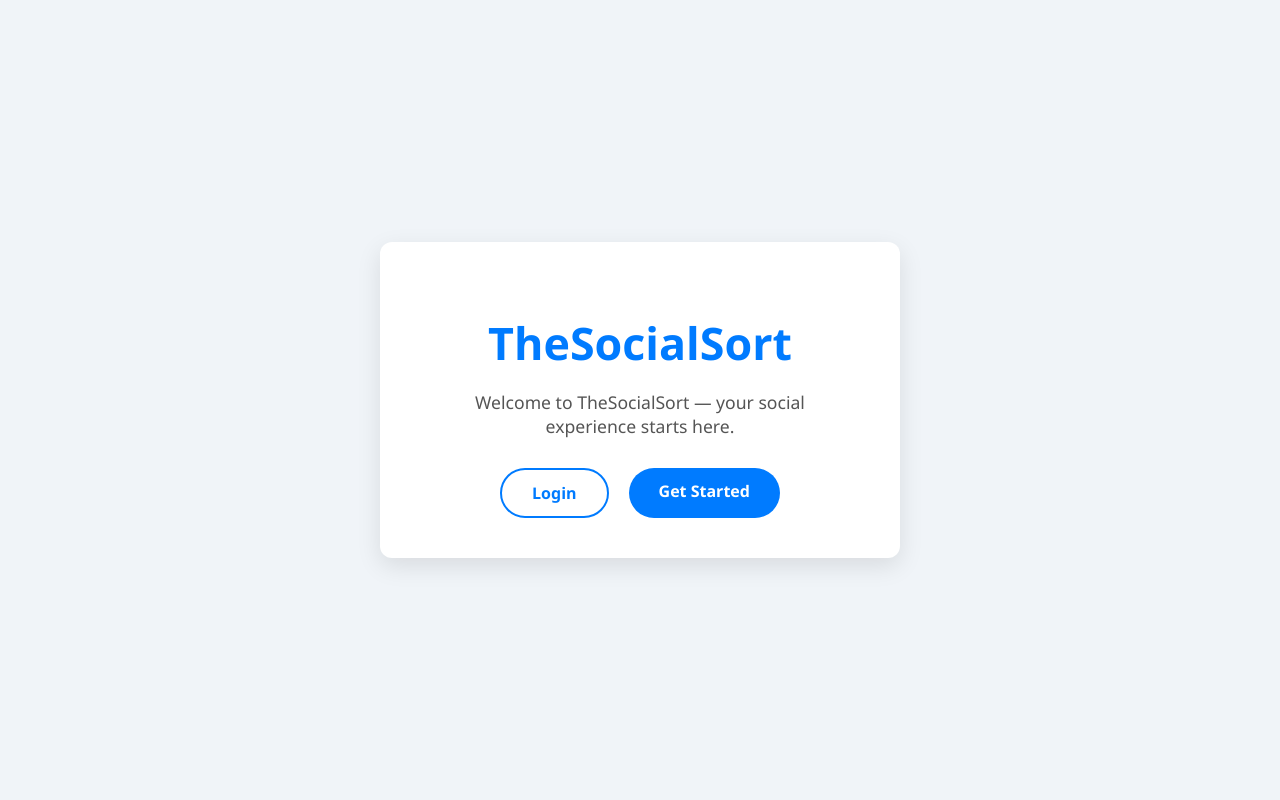
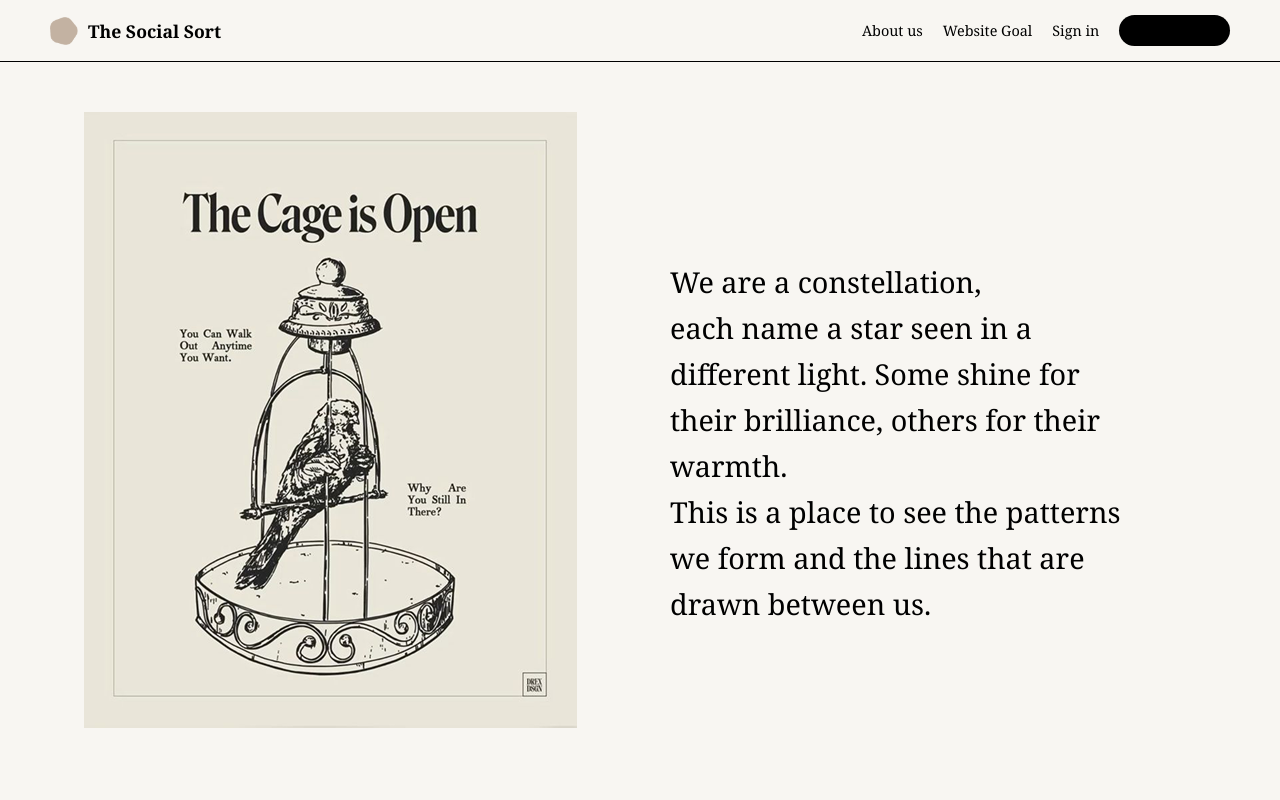
Before and after one commit to prabhudharsh/TheSocialsSort, a Flask app: page /landing in a window 1280 px wide. Run offline with Flask 3, Linux system fonts and the light colour scheme.

Commit message:
added style to the landing page

```diff
--- a/app.py
+++ b/app.py
@@ -21,8 +21,9 @@
 def send_otp_via_email(user_email, otp_code):
     smtp_server = "smtp.gmail.com"
     smtp_port = 587
-    sender_email = "prabhudharsh12@gmail.com"  # Replace with your Gmail
-    sender_password = "qzwy xpuz xsgg bxgi"  # Replace with your App Password
+    sender_email = os.getenv('SENDER_EMAIL')
+    sender_password = os.getenv('SENDER_PASSWORD')
+
 
     subject = "Your OTP Code"
     body = f"Your OTP code is: {otp_code}"
@@ -41,7 +42,7 @@
 
 @app.route('/')
 def home():
-    return redirect(url_for('login'))
+    return redirect(url_for('landing'))
 
 @app.route('/landing')
 def landing():
@@ -125,17 +126,92 @@
 
     return render_template('login.html')
 
-@app.route('/dashboard')
-def dashboard():
-    if 'user_id' not in session:
-        return redirect(url_for('login'))
-    return render_template('dashboard.html', username=session['username'])
-
 @app.route('/logout')
 def logout():
     session.clear()
     flash('Logged out successfully.', 'info')
     return redirect(url_for('login'))
 
+@app.route('/dashboard')
+def dashboard():
+    if 'username' not in session:
+        return redirect(url_for('login'))
+
+    username = session['username']
+
+    conn = get_db_connection()
+    cur = conn.cursor(dictionary=True)
+    cur.execute("SELECT username, name, bio FROM users WHERE username = %s", (username,))
+    user = cur.fetchone()
+    cur.close()
+    conn.close()
+
+    return render_template('dashboard.html', username=user['username'])
+
+@app.route('/complete_profile', methods=['GET', 'POST'])
+def complete_profile():
+    if 'user_id' not in session:
+        return redirect(url_for('login'))
+
+    if request.method == 'POST':
+        name = request.form['name']
+        bio = request.form['bio']
+
+        conn = get_db_connection()
+        cur = conn.cursor()
+        cur.execute(
+            "UPDATE users SET name = %s, bio = %s WHERE id = %s",
+            (name, bio, session['user_id'])
+        )
+        conn.commit()
+        cur.close()
+        conn.close()
+
+        flash('Profile updated! Please pick your gender.', 'info')
+        return redirect(url_for('pick_gender'))
+
+    return render_template('complete_profile.html')
+
+@app.route('/pick_gender', methods=['GET', 'POST'])
+def pick_gender():
+    if 'user_id' not in session:
+        return redirect(url_for('login'))
+
+    if request.method == 'POST':
+        gender = request.form['gender']  # Male or Female
+        conn = get_db_connection()
+        cur = conn.cursor()
+        cur.execute(
+            "UPDATE users SET gender = %s WHERE id = %s",
+            (gender, session['user_id'])
+        )
+        conn.commit()
+        cur.close()
+        conn.close()
+
+        flash('Gender saved successfully!', 'success')
+        return redirect(url_for('dashboard'))
+
+    return render_template('pick_gender.html')
+
+@app.route('/profile/<username>')
+def profile(username):
+    if 'username' not in session:
+        return redirect(url_for('login'))
+
+    conn = get_db_connection()
+    cur = conn.cursor(dictionary=True)
+    cur.execute("SELECT username, name, bio FROM users WHERE username = %s", (username,))
+    user = cur.fetchone()
+    cur.close()
+    conn.close()
+
+    if not user:
+        flash('User not found.', 'danger')
+        return redirect(url_for('dashboard'))
+
+    return render_template('profile.html', user=user)
+
+
 if __name__ == '__main__':
     app.run(debug=True)
--- a/static/css/style.css
+++ b/static/css/style.css
@@ -1,70 +1,121 @@
+/* General reset */
+* {
+  margin: 0;
+  padding: 0;
+  box-sizing: border-box;
+}
+
 body {
-  margin: 0;
-  font-family: 'Segoe UI', Tahoma, Geneva, Verdana, sans-serif;
-  background: #f0f4f8;
-  color: #333;
+  font-family: Georgia, serif;
+  background-color: #f8f6f2;
+  color: #000;
+}
+
+/* Fade-in animation */
+.fade-in {
+  opacity: 0;
+  animation: fadeIn 1.5s ease forwards;
+}
+@keyframes fadeIn {
+  to {
+    opacity: 1;
+  }
+}
+
+/* Navbar */
+.navbar {
+  display: flex;
+  justify-content: space-between;
+  align-items: center;
+  padding: 15px 50px;
+  border-bottom: 1px solid #000;
+  background-color: #f8f6f2;
+}
+
+.logo-container {
+  display: flex;
+  align-items: center;
+  gap: 10px;
+}
+
+.logo {
+  width: 28px;
+  height: 28px;
+}
+
+.logo-text {
+  font-weight: bold;
+  font-size: 1.1rem;
+}
+
+.nav-links {
+  display: flex;
+  align-items: center;
+  gap: 20px;
+}
+
+.nav-links a {
+  text-decoration: none;
+  color: #000;
+  font-size: 0.9rem;
+}
+
+.btn-get-started {
+  background-color: #000;
+  color: #fff; /* White text */
+  font-family: inherit; /* Same font as the rest */
+  padding: 6px 14px;
+  border-radius: 20px;
+  text-decoration: none;
+  font-weight: bold;
+  transition: all 0.3s ease;
+}
+
+.btn-get-started:hover {
+  background-color: #fff; /* Invert background */
+  color: #000; /* Invert text color */
+  border: 1px solid #000; /* Keep the shape clear */
+}
+
+
+/* Main landing content */
+.landing-container {
   display: flex;
   justify-content: center;
   align-items: center;
-  height: 100vh;
+  gap: 60px;
+  padding: 50px;
 }
 
-.container {
-  text-align: center;
-  background: white;
-  padding: 40px 60px;
-  border-radius: 12px;
-  box-shadow: 0 8px 24px rgba(0,0,0,0.1);
-  max-width: 400px;
-  width: 90%;
+.image-section {
+  flex: 1;
+  display: flex;
+  justify-content: center;
 }
 
-h1 {
-  margin-bottom: 10px;
-  font-size: 2.8rem;
-  color: #007BFF;
+.bird-image {
+  max-width: 600px; /* Bigger image */
+  height: auto;
 }
 
-p {
-  margin-bottom: 30px;
-  font-size: 1.1rem;
-  color: #555;
+.text-section {
+  flex: 1;
+  font-size: 1.8rem; /* Bigger text */
+  line-height: 1.6;
+  white-space: pre-line;
+  position: relative;
 }
 
-.buttons {
-  display: flex;
-  justify-content: center;
-  gap: 20px;
+/* Blinking cursor */
+#cursor {
+  display: inline-block;
+  font-weight: bold;
+  font-size: 1.8rem;
+  animation: blink 0.7s step-start infinite;
 }
 
-.btn {
-  padding: 12px 30px;
-  border-radius: 30px;
-  text-decoration: none;
-  font-weight: 600;
-  font-size: 1rem;
-  transition: background-color 0.3s ease;
-  cursor: pointer;
-  border: none;
-  display: inline-block;
+@keyframes blink {
+  50% {
+    opacity: 0;
+  }
 }
-
-.btn-login {
-  background-color: transparent;
-  color: #007BFF;
-  border: 2px solid #007BFF;
-}
-
-.btn-login:hover {
-  background-color: #007BFF;
-  color: white;
-}
-
-.btn-started {
-  background-color: #007BFF;
-  color: white;
-}
-
-.btn-started:hover {
-  background-color: #0056b3;
-}
--- a/templates/index.html
+++ b/templates/index.html
@@ -3,17 +3,56 @@
 <head>
   <meta charset="UTF-8" />
   <meta name="viewport" content="width=device-width, initial-scale=1" />
-  <title>TheSocialSort - Landing</title>
+  <title>The Social Sort - Landing</title>
   <link rel="stylesheet" href="{{ url_for('static', filename='css/style.css') }}" />
 </head>
 <body>
-  <div class="container">
-    <h1>TheSocialSort</h1>
-    <p>Welcome to TheSocialSort — your social experience starts here.</p>
-    <div class="buttons">
-      <a href="{{ url_for('login') }}" class="btn btn-login">Login</a>
-      <a href="{{ url_for('signup') }}" class="btn btn-started">Get Started</a>
+  <!-- Navbar -->
+  <header class="navbar fade-in">
+    <div class="logo-container">
+      <img src="{{ url_for('static', filename='images/logo.png') }}" alt="The Social Sort Logo" class="logo" />
+      <span class="logo-text">The Social Sort</span>
     </div>
-  </div>
+    <nav class="nav-links">
+      <a href="#">About us</a>
+      <a href="#">Website Goal</a>
+      <a href="{{ url_for('login') }}">Sign in</a>
+      <a href="{{ url_for('signup') }}" class="btn-get-started">Get Started</a>
+    </nav>
+  </header>
+
+  <!-- Main Content -->
+  <main class="landing-container fade-in">
+    <div class="image-section fade-in">
+      <img src="{{ url_for('static', filename='images/bird.png') }}" alt="Bird in cage" class="bird-image" />
+    </div>
+    <div class="text-section">
+      <span id="typing-text"></span><span id="cursor">|</span>
+    </div>
+  </main>
+
+  <script>
+    const text = `We are a constellation,
+each name a star seen in a
+different light. Some shine for
+their brilliance, others for their
+warmth.
+This is a place to see the patterns
+we form and the lines that are
+drawn between us.`;
+
+    let index = 0;
+    const speed = 10; // Faster typing speed
+
+    function typeEffect() {
+      if (index < text.length) {
+        document.getElementById("typing-text").innerHTML += text.charAt(index);
+        index++;
+        setTimeout(typeEffect, speed);
+      }
+    }
+
+    window.onload = typeEffect;
+  </script>
 </body>
 </html>
```
Also changed, not shown: static/css/dashboard.css (added, +56 -0 lines), templates/complete_profile.html (added, +18 -0 lines), templates/dashboard.html (+41 -4 lines), templates/pick_gender.html (added, +33 -0 lines), templates/profile.html (added, +17 -0 lines), static/images/bird.png (added), static/images/logo.png (added).
